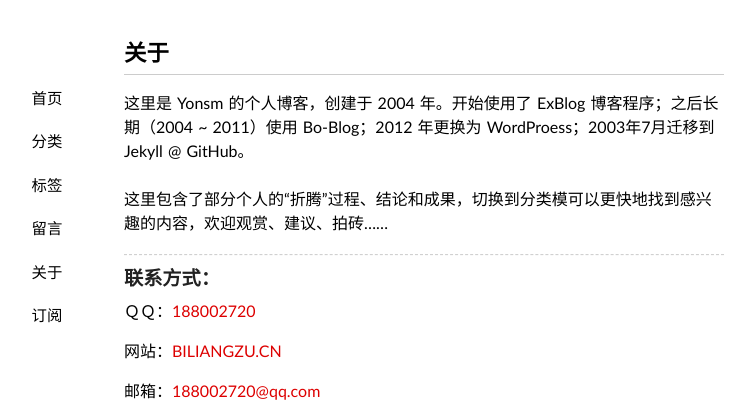
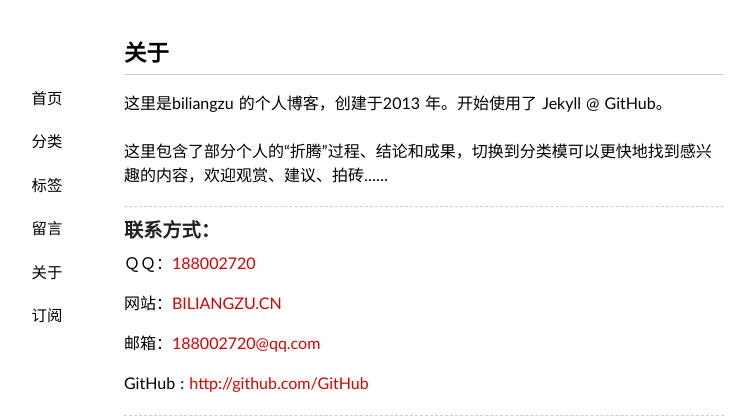
Before and after one commit to biliangzu/NET, a Jekyll site: the page built from about/index.md, in a window 1280 px wide, cut to the strip 0-416 px from the top of the page. Shown: the whole strip, without its empty margins (216-965 px from the left). Built offline with Jekyll 4.4.1, drawn with Linux system fonts in a browser that asks for light colours; some web fonts are replaced; Markdown is read by kramdown in place of the engine named in the settings; comment, search, counter and statistics services are not loaded.

Commit message:
个人简介

```diff
--- a/_config.yml
+++ b/_config.yml
@@ -13,4 +13,4 @@
 pygments: true
 safe: true
 paginate: 20
-about: "这里是 Yonsm 的个人博客，创建于 2004 年。开始使用了 ExBlog 博客程序；之后长期（2004 ~ 2011）使用 Bo-Blog；2012 年更换为 WordProess；2003年7月迁移到 Jekyll @ GitHub。<br /><br />这里包含了部分个人的“折腾”过程、结论和成果，切换到分类模可以更快地找到感兴趣的内容，欢迎观赏、建议、拍砖……"
+about: "这里是biliangzu 的个人博客，创建于2013 年。开始使用了 Jekyll @ GitHub。<br /><br />这里包含了部分个人的“折腾”过程、结论和成果，切换到分类模可以更快地找到感兴趣的内容，欢迎观赏、建议、拍砖……"
```
